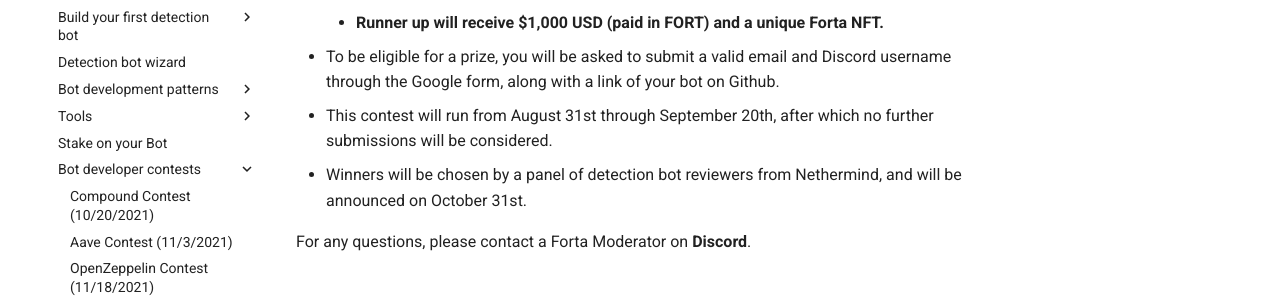
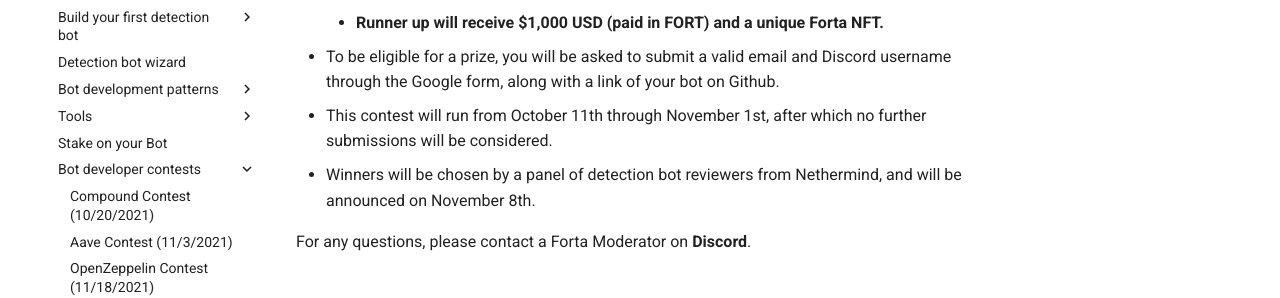
Before and after one commit to forta-network/docs, an MkDocs documentation site: the page built from docs/contest9-forta.md, in a window 1280 px wide and 900 px high, scrolled down 724 px. Shown: the part 154-452 px from the top of the window. Built offline with MkDocs 1.6.1 and Material for MkDocs 9.7.7, drawn with Linux system fonts in a browser that asks for light colours.

Commit message:
fix contest dates

```diff
--- a/docs/contest9-forta.md
+++ b/docs/contest9-forta.md
@@ -14,8 +14,8 @@
     - **1st place will receive $3,000 USD (paid in FORT) and a unique Forta NFT.**
     - **Runner up will receive $1,000 USD (paid in FORT) and a unique Forta NFT.**
 - To be eligible for a prize, you will be asked to submit a valid email and Discord username through the Google form, along with a link of your bot on Github.
-- This contest will run from August 31st through September 20th, after which no further submissions will be considered.
-- Winners will be chosen by a panel of detection bot reviewers from Nethermind, and will be announced on October 31st.
+- This contest will run from October 11th through November 1st, after which no further submissions will be considered.
+- Winners will be chosen by a panel of detection bot reviewers from Nethermind, and will be announced on November 8th.
 
 For any questions, please contact a Forta Moderator on **Discord**.
 
```
